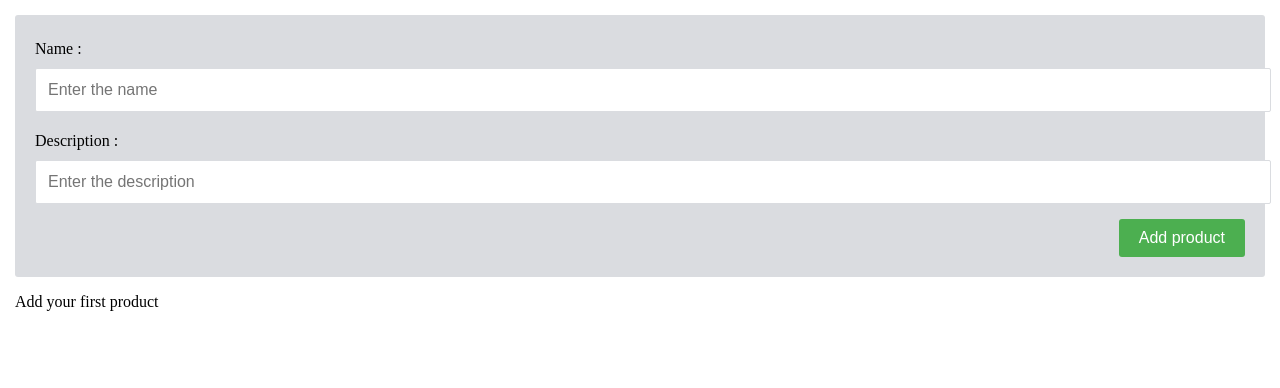
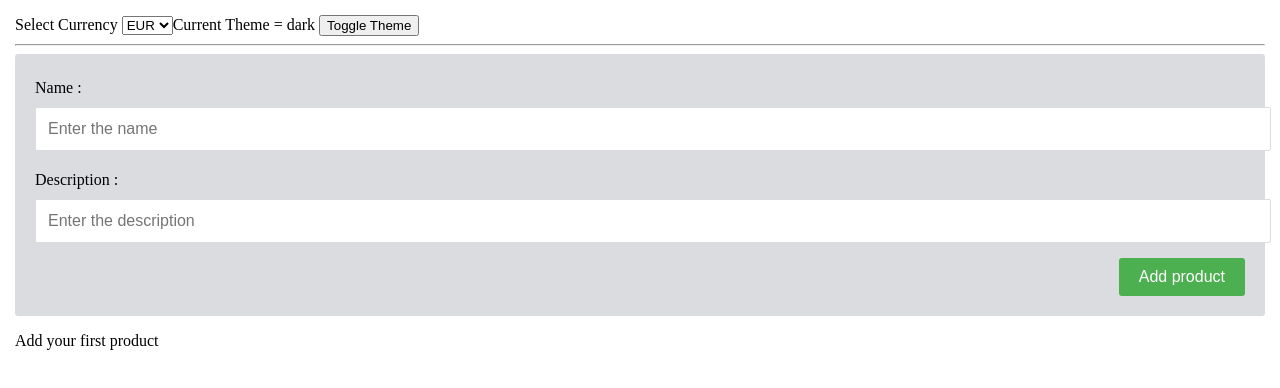
Before and after one commit to infjay/SuperMarket-App-React, a React (Create React App) app: page / in a window 1280 px wide. Shown: the top 388 px of the page. Built offline with nearby package versions, Linux system fonts and the light colour scheme.

Commit message:
App merged into index.js

```diff
--- a/src/index.js
+++ b/src/index.js
@@ -1,13 +1,33 @@
-import React from 'react';
 import ReactDOM from 'react-dom/client';
 import './index.css';
-import App from './App';
 import reportWebVitals from './reportWebVitals';
+import { AppProvider } from './AppContext';
+import StoreFront from "./StoreFront";
+import { Navbar } from "./Navbar.js";
+import {AppContext} from "./AppContext.js";
+import React,{useContext} from "react"
 
+function App() {
+  const app = useContext(AppContext)
+  return <>
+    <div className={app.theme==="dark" ? "dark":""}></div>
+    <Navbar />
+    <StoreFront />
+  </>
+
+}
+
+const AppWrapper = ()=> {
+  return (
+    <AppProvider>
+      <App />
+    </AppProvider>
+  )
+}
 const root = ReactDOM.createRoot(document.getElementById('root'));
 root.render(
   <React.StrictMode>
-    <App />
+    <AppWrapper />
   </React.StrictMode>
 );
 
```
